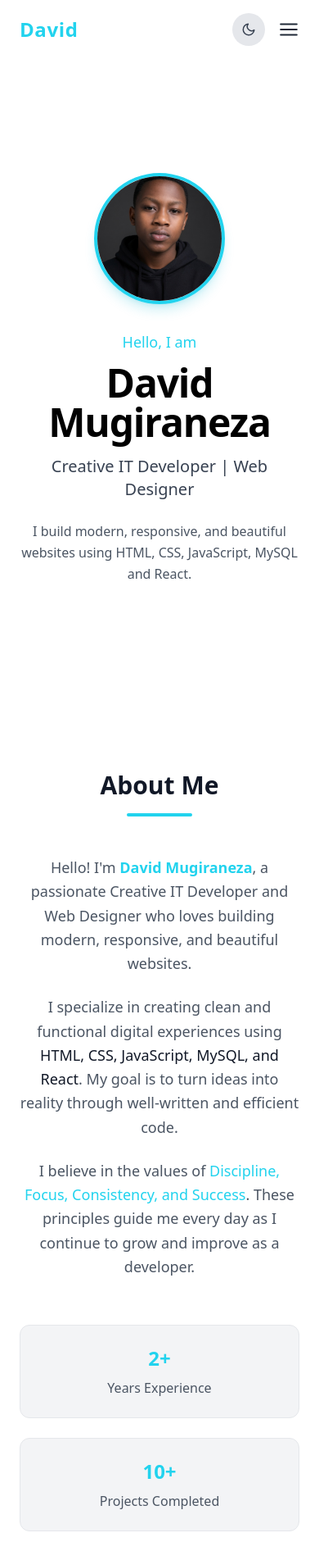
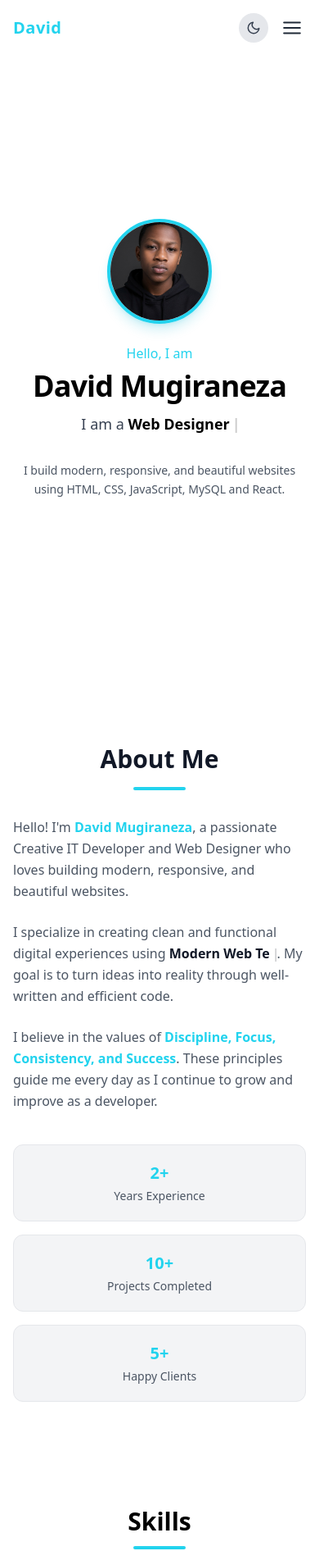
Before and after one commit to davidmgr-collab/david-portfolio, a React (Create React App) app: page / in a window 390 px wide. Shown: the top 1892 px of the page at 82% size. Built offline with nearby package versions, Linux system fonts and the light colour scheme.

Commit message:
Update portfolio sections, responsiveness, and components

```diff
--- a/package.json
+++ b/package.json
@@ -13,6 +13,7 @@
     "react-icons": "^5.7.0",
     "react-router-dom": "^7.18.1",
     "react-scripts": "5.0.1",
+    "react-simple-typewriter": "^5.0.1",
     "web-vitals": "^2.1.4"
   },
   "scripts": {
--- a/src/components/About.js
+++ b/src/components/About.js
@@ -1,21 +1,24 @@
+import { Typewriter } from "react-simple-typewriter";
+
 const About = () => {
   return (
     <section
       id="about"
-      className="py-24 bg-white dark:bg-[#0a1628] transition-colors duration-300"
+      className="py-16 md:py-24 bg-white dark:bg-[#0a1628] transition-colors duration-300"
     >
-      <div className="max-w-4xl mx-auto px-6 text-center">
+      <div className="max-w-4xl mx-auto px-4 sm:px-6 text-center">
 
         {/* Section Title */}
-        <h2 className="text-3xl md:text-4xl font-bold text-gray-900 dark:text-white mb-4">
+        <h2 className="text-3xl sm:text-4xl font-bold text-gray-900 dark:text-white mb-4">
           About Me
         </h2>
 
-        <div className="w-20 h-1 bg-cyan-400 mx-auto mb-12 rounded-full"></div>
+        <div className="w-16 sm:w-20 h-1 bg-cyan-400 mx-auto mb-8 sm:mb-12 rounded-full"></div>
 
         {/* Content */}
-        <div className="space-y-6 text-gray-600 dark:text-gray-300 text-lg leading-relaxed">
+        <div className="space-y-6 text-gray-600 dark:text-gray-300 text-base sm:text-lg leading-relaxed text-left sm:text-center">
 
+          {/* Paragraph 1: Static */}
           <p>
             Hello! I'm{" "}
             <span className="text-cyan-400 font-semibold">
@@ -25,19 +28,34 @@ const About = () => {
             building modern, responsive, and beautiful websites.
           </p>
 
-          <p>
+          {/* Paragraph 2: Animated Typewriter */}
+          <p className="min-h-[70px] sm:min-h-[32px]">
             I specialize in creating clean and functional digital experiences
             using{" "}
-            <span className="text-gray-900 dark:text-white">
-              HTML, CSS, JavaScript, MySQL, and React
+            <span className="text-gray-900 dark:text-white font-semibold">
+              <Typewriter
+                words={[
+                  "HTML, CSS, JavaScript, MySQL, and React",
+                  "Modern Web Technologies",
+                  "Responsive UI / UX Design",
+                  "Full-Stack Web Systems"
+                ]}
+                loop={0}
+                cursor
+                cursorStyle="|"
+                typeSpeed={70}
+                deleteSpeed={40}
+                delaySpeed={1500}
+              />
             </span>
             . My goal is to turn ideas into reality through well-written and
             efficient code.
           </p>
 
+          {/* Paragraph 3: Static */}
           <p>
             I believe in the values of{" "}
-            <span className="text-cyan-400">
+            <span className="text-cyan-400 font-semibold">
               Discipline, Focus, Consistency, and Success
             </span>
             . These principles guide me every day as I continue to grow and
@@ -46,26 +64,26 @@ const About = () => {
 
         </div>
 
-        {/* Cards */}
-        <div className="grid grid-cols-1 sm:grid-cols-3 gap-6 mt-14">
+        {/* Cards (Responsive Grid: 1 column on mobile, 3 columns on small screens and up) */}
+        <div className="grid grid-cols-1 sm:grid-cols-3 gap-4 sm:gap-6 mt-10 sm:mt-14">
 
-          <div className="bg-gray-100 dark:bg-[#111c33] border border-gray-200 dark:border-gray-800 rounded-xl p-6 hover:border-cyan-500 transition">
-            <h3 className="text-2xl font-bold text-cyan-400 mb-2">2+</h3>
-            <p className="text-gray-600 dark:text-gray-400">
+          <div className="bg-gray-100 dark:bg-[#111c33] border border-gray-200 dark:border-gray-800 rounded-xl p-5 sm:p-6 hover:border-cyan-500 transition">
+            <h3 className="text-xl sm:text-2xl font-bold text-cyan-400 mb-1 sm:mb-2">2+</h3>
+            <p className="text-sm sm:text-base text-gray-600 dark:text-gray-400">
               Years Experience
             </p>
           </div>
 
-          <div className="bg-gray-100 dark:bg-[#111c33] border border-gray-200 dark:border-gray-800 rounded-xl p-6 hover:border-cyan-500 transition">
-            <h3 className="text-2xl font-bold text-cyan-400 mb-2">10+</h3>
-            <p className="text-gray-600 dark:text-gray-400">
+          <div className="bg-gray-100 dark:bg-[#111c33] border border-gray-200 dark:border-gray-800 rounded-xl p-5 sm:p-6 hover:border-cyan-500 transition">
+            <h3 className="text-xl sm:text-2xl font-bold text-cyan-400 mb-1 sm:mb-2">10+</h3>
+            <p className="text-sm sm:text-base text-gray-600 dark:text-gray-400">
               Projects Completed
             </p>
           </div>
 
-          <div className="bg-gray-100 dark:bg-[#111c33] border border-gray-200 dark:border-gray-800 rounded-xl p-6 hover:border-cyan-500 transition">
-            <h3 className="text-2xl font-bold text-cyan-400 mb-2">5+</h3>
-            <p className="text-gray-600 dark:text-gray-400">
+          <div className="bg-gray-100 dark:bg-[#111c33] border border-gray-200 dark:border-gray-800 rounded-xl p-5 sm:p-6 hover:border-cyan-500 transition">
+            <h3 className="text-xl sm:text-2xl font-bold text-cyan-400 mb-1 sm:mb-2">5+</h3>
+            <p className="text-sm sm:text-base text-gray-600 dark:text-gray-400">
               Happy Clients
             </p>
           </div>
--- a/src/components/Footer.js
+++ b/src/components/Footer.js
@@ -6,44 +6,40 @@ const Footer = () => {
       className="
         bg-white dark:bg-[#0a1628]
         border-t border-gray-300 dark:border-gray-800
-      py-10
-      transition
+        py-8 sm:py-10
+        transition-colors duration-300
       "
     >
-      <div className="max-w-5xl mx-auto px-6 text-center">
+      <div className="max-w-5xl mx-auto px-4 sm:px-6 text-center">
 
         {/* Name */}
         <h3
           className="
-          text-xl font-bold mb-3 tracking-wide
+            text-lg sm:text-xl font-bold mb-2 sm:mb-3 tracking-wide
             text-cyan-500
           "
         >
           David Mugiraneza
         </h3>
 
-
         {/* Text */}
         <p
           className="
             text-gray-600 dark:text-gray-400
-          text-sm mb-6
+            text-xs sm:text-sm mb-5 sm:mb-6
           "
         >
           Creative IT Developer & Web Designer
         </p>
 
-
-
         {/* Social Icons */}
         <div
           className="
-          flex justify-center gap-5 mb-6
+            flex justify-center gap-5 sm:gap-6 mb-5 sm:mb-6
             text-gray-600 dark:text-gray-400
-          text-lg
+            text-lg sm:text-xl
           "
         >
-
           <a
             href="https://github.com/"
             target="_blank"
@@ -56,7 +52,6 @@ const Footer = () => {
           >
             <FaGithub />
           </a>
-
 
           <a
             href="https://linkedin.com/"
@@ -71,7 +66,6 @@ const Footer = () => {
             <FaLinkedin />
           </a>
 
-
           <a
             href="mailto:davidmugiraneza34@gmail.com"
             className="
@@ -82,33 +76,26 @@ const Footer = () => {
           >
             <FaEnvelope />
           </a>
-
-
         </div>
-
-
 
         {/* Divider */}
         <div
           className="
-          w-24 h-[1px]
+            w-20 sm:w-24 h-[1px]
             bg-gray-300 dark:bg-gray-700
-          mx-auto mb-4
+            mx-auto mb-3 sm:mb-4
           "
         ></div>
-
-
 
         {/* Copyright */}
         <p
           className="
             text-gray-500 dark:text-gray-500
-          text-sm
+            text-xs sm:text-sm
           "
         >
           © {new Date().getFullYear()} David Mugiraneza. All rights reserved.
         </p>
-
 
       </div>
     </footer>
--- a/src/components/Hero.js
+++ b/src/components/Hero.js
@@ -1,21 +1,23 @@
+import { Typewriter } from "react-simple-typewriter";
+
 const Hero = () => {
   return (
     <section
       id="home"
       className="
-        min-h-screen flex items-center justify-center pt-20
-        bg-white dark:bg-[#0a1628] transition
+        min-h-screen flex items-center justify-center pt-20 pb-12
+        bg-white dark:bg-[#0a1628] transition-colors duration-300
       "
     >
-      <div className="max-w-4xl mx-auto px-6 text-center">
+      <div className="max-w-4xl mx-auto px-4 sm:px-6 text-center">
 
         {/* Profile Photo */}
-        <div className="mb-8 flex justify-center">
+        <div className="mb-6 sm:mb-8 flex justify-center">
           <img
             src="/dvd.jpg"
             alt="David Mugiraneza"
             className="
-              w-40 h-40 md:w-48 md:h-48
+              w-32 h-32 sm:w-40 sm:h-40 md:w-48 md:h-48
               rounded-full object-cover
               border-4 border-cyan-400
               shadow-lg shadow-cyan-500/20
@@ -24,30 +26,46 @@ const Hero = () => {
         </div>
 
         {/* Greeting */}
-        <p className="text-cyan-400 text-lg mb-3">
+        <p className="text-cyan-400 text-base sm:text-lg mb-2 sm:mb-3">
           Hello, I am
         </p>
 
         {/* Name */}
         <h1 className="
-          text-5xl md:text-7xl font-bold mb-4 tracking-tight
+          text-4xl sm:text-6xl md:text-7xl font-bold mb-3 sm:mb-4 tracking-tight
           text-black dark:text-white
         ">
           David Mugiraneza
         </h1>
 
-        {/* Title */}
+        {/* Animated Title */}
         <h2 className="
-          text-xl md:text-2xl font-medium mb-6
-          text-gray-700 dark:text-gray-300
+          text-lg sm:text-xl md:text-2xl font-medium mb-4 sm:mb-6 min-h-[44px] sm:min-h-[36px]
+          text-gray-700 dark:text-cyan-400
         ">
-          Creative IT Developer | Web Designer
+          <span>I am a </span>
+          <span className="font-semibold text-black dark:text-white">
+            <Typewriter
+              words={[
+                "Creative IT Developer",
+                "Web Designer",
+                "Full-Stack Developer",
+                "Problem Solver"
+              ]}
+              loop={0}
+              cursor
+              cursorStyle="|"
+              typeSpeed={80}
+              deleteSpeed={50}
+              delaySpeed={1500}
+            />
+          </span>
         </h2>
 
         {/* Description */}
         <p className="
-          text-base md:text-lg max-w-2xl mx-auto leading-relaxed
-          text-gray-600 dark:text-gray-400
+          text-sm sm:text-base md:text-lg max-w-xl sm:max-w-2xl mx-auto leading-relaxed
+          text-gray-600 dark:text-gray-400 px-2 sm:px-0
         ">
           I build modern, responsive, and beautiful websites using HTML, CSS,
           JavaScript, MySQL and React.
--- a/src/components/Home.js
+++ b/src/components/Home.js
@@ -1,146 +1,53 @@
-// import react from "react";
-// import {Link } from "react-router-dom";
-
-// function Home(){
-//     return(
-//         <div>
-//         <div className="bg-blue-800 p-64 m-8 mx-auto text-center text-white ">
-//         <h1 className="text-xl p-4">David Mugiraneza</h1>
-//         <h2 className="text-l p-4">Creative IT Developer| Web Design</h2>
-//         <p  className="text-sm p-4">
-//              I build modern, responsive, and beautiful websites using HTML, CSS, JavaScript, MYSQL and React.
-//         </p>
-//         <Link to="/projects" className="bg-blue-500 rounded p-3 transition delay-150 duration-300 ease-in-out hover:bg-blue-500"> View My Work</Link>
-//         </div>
-//         </div>
-//     )
-// }
-// export default Home;
 import { useState } from "react";
+import { Typewriter } from "react-simple-typewriter";
 import ContactForm from "../components/ContactForm";
 
-
 const Home = () => {
-
-
-const [openForm,setOpenForm] = useState(false);
-
-
+  const [openForm, setOpenForm] = useState(false);
 
   return (
-
-<section
-className="
-min-h-screen
-bg-[#081225]
-flex
-items-center
-justify-center
-px-6
-"
->
-
-
+    <section className="min-h-screen bg-[#081225] flex items-center justify-center px-6">
       <div className="text-center">
-
-
-<h1
-className="
-text-5xl
-md:text-7xl
-font-bold
-text-white
-"
->
-
+        <h1 className="text-5xl md:text-7xl font-bold text-white">
           David Mugiraneza
-
         </h1>
 
 
-
-<h2
-className="
-text-2xl
-text-cyan-400
-mt-4
-"
->
-
-IT Developer
-
+        <h2 className="text-2xl text-cyan-400 mt-4 min-h-[40px]">
+          <span>I am a </span>
+          <span className="font-semibold text-white">
+            <Typewriter
+              words={[
+                "Creative IT Developer",
+                "Web Designer",
+                "Full-Stack Developer",
+                "Problem Solver"
+              ]}
+              loop={0}
+              cursor
+              cursorStyle="|"
+              typeSpeed={80}
+              deleteSpeed={50}
+              delaySpeed={1500}
+            />
+          </span>
         </h2>
 
-
-
-<p
-className="
-text-gray-400
-max-w-xl
-mx-auto
-mt-6
-"
->
-
-I build modern web applications,
-school management systems and
-responsive websites.
-
+        <p className="text-gray-400 max-w-xl mx-auto mt-6">
+          I build modern web applications, school management systems, and responsive websites.
         </p>
 
-
-
-
         <button
-
-onClick={()=>setOpenForm(true)}
-
-className="
-mt-8
-bg-cyan-400
-text-black
-px-8
-py-4
-rounded-full
-font-bold
-hover:bg-cyan-300
-transition
-"
-
+          onClick={() => setOpenForm(true)}
+          className="mt-8 bg-cyan-400 text-black px-8 py-4 rounded-full font-bold hover:bg-cyan-300 transition"
         >
-
           Say Hello 👋
-
         </button>
-
-
-
       </div>
 
-
-
-
-{
-openForm && (
-
-<ContactForm
-
-closeForm={()=>setOpenForm(false)}
-
-/>
-
-)
-
-}
-
-
-
+      {openForm && <ContactForm closeForm={() => setOpenForm(false)} />}
     </section>
-
   );
-
-
 };
 
-
 export default Home;
--- a/src/components/Navbar.js
+++ b/src/components/Navbar.js
@@ -4,9 +4,9 @@ import { FiMenu, FiX, FiMoon, FiSun } from "react-icons/fi";
 const Navbar = () => {
   const [isOpen, setIsOpen] = useState(false);
   const [scrolled, setScrolled] = useState(false);
-  const [darkMode, setDarkMode] = useState(false); // ✅ default false
+  const [darkMode, setDarkMode] = useState(false);
 
-  // ✅ Load theme properly
+  // Load theme properly
   useEffect(() => {
     const savedTheme = localStorage.getItem("theme");
 
@@ -19,14 +19,14 @@ const Navbar = () => {
     }
   }, []);
 
-  // ✅ Scroll shadow + blur
+  // Scroll shadow + blur
   useEffect(() => {
     const handleScroll = () => setScrolled(window.scrollY > 20);
     window.addEventListener("scroll", handleScroll);
     return () => window.removeEventListener("scroll", handleScroll);
   }, []);
 
-  // ✅ Toggle Theme
+  // Toggle Theme
   const toggleTheme = () => {
     if (darkMode) {
       document.documentElement.classList.remove("dark");
@@ -50,31 +50,30 @@ const Navbar = () => {
 
   return (
     <nav
-      className={`fixed top-0 w-full z-50 transition-all duration-300
-      ${
+      className={`fixed top-0 w-full z-50 transition-all duration-300 ${
         scrolled
           ? "backdrop-blur-md bg-white/70 dark:bg-[#0a1628]/70 shadow-lg"
           : "bg-white dark:bg-[#0a1628]"
       }`}
     >
-      <div className="max-w-6xl mx-auto px-6 py-4 flex items-center justify-between">
+      <div className="max-w-6xl mx-auto px-4 sm:px-6 py-4 flex items-center justify-between">
 
         {/* Logo */}
         <a
           href="#home"
-          className="text-2xl font-bold text-cyan-400 tracking-wide"
+          className="text-xl sm:text-2xl font-bold text-cyan-400 tracking-wide"
         >
           David
         </a>
 
         {/* Desktop Menu */}
-        <ul className="hidden md:flex items-center gap-8">
+        <ul className="hidden md:flex items-center gap-6 lg:gap-8">
           {links.map((link) => (
             <li key={link.name}>
               <a
                 href={link.href}
                 className="
-                  relative text-gray-800 dark:text-white
+                  relative text-sm lg:text-base text-gray-800 dark:text-white
                   hover:text-cyan-400 transition
                   after:content-['']
                   after:absolute after:left-0 after:-bottom-1
@@ -91,17 +90,18 @@ const Navbar = () => {
         </ul>
 
         {/* Right Controls */}
-        <div className="flex items-center gap-4">
+        <div className="flex items-center gap-3 sm:gap-4">
 
           {/* Theme Toggle */}
           <button
             onClick={toggleTheme}
             className="
-              w-10 h-10 rounded-full
+              w-9 h-9 sm:w-10 sm:h-10 rounded-full
               bg-gray-200 dark:bg-gray-700
               flex items-center justify-center
               transition hover:scale-110
             "
+            aria-label="Toggle Theme"
           >
             {darkMode ? (
               <FiSun size={18} className="text-yellow-400" />
@@ -112,8 +112,9 @@ const Navbar = () => {
 
           {/* Mobile Menu Button */}
           <button
-            className="md:hidden text-gray-800 dark:text-white"
+            className="md:hidden text-gray-800 dark:text-white p-1"
             onClick={() => setIsOpen(!isOpen)}
+            aria-label="Toggle Menu"
           >
             {isOpen ? <FiX size={26} /> : <FiMenu size={26} />}
           </button>
@@ -121,12 +122,13 @@ const Navbar = () => {
         </div>
       </div>
 
-      {/* Mobile Menu */}
+      {/* Mobile Menu Dropdown */}
       {isOpen && (
         <ul className="
-          md:hidden flex flex-col items-center gap-6 py-8
+          md:hidden flex flex-col items-center gap-5 py-6
           bg-white dark:bg-[#0a1628]
           border-t border-gray-200 dark:border-gray-700
+          shadow-xl transition-all
         ">
           {links.map((link) => (
             <li key={link.name}>
@@ -134,8 +136,8 @@ const Navbar = () => {
                 href={link.href}
                 onClick={() => setIsOpen(false)}
                 className="
-                  text-lg text-gray-800 dark:text-white
-                  hover:text-cyan-400 transition
+                  text-base sm:text-lg text-gray-800 dark:text-white
+                  hover:text-cyan-400 transition font-medium
                 "
               >
                 {link.name}
--- a/src/components/Skills.js
+++ b/src/components/Skills.js
@@ -12,7 +12,6 @@ import { SiMysql } from "react-icons/si";
 import { MdApi } from "react-icons/md";
 import { FiLayout } from "react-icons/fi";
 
-
 const skills = [
   { name: "HTML", icon: <FaHtml5 className="text-orange-500" /> },
   { name: "CSS", icon: <FaCss3Alt className="text-blue-500" /> },
@@ -26,38 +25,30 @@ const skills = [
   { name: "UI/UX", icon: <FiLayout className="text-pink-400" /> },
 ];
 
-
 const Skills = () => {
-
   return (
-
     <section
       id="skills"
       className="
-        py-24
+        py-16 md:py-24
         bg-white dark:bg-[#0a1628]
-        transition
+        transition-colors duration-300
       "
     >
-
-      <div className="max-w-5xl mx-auto px-6 text-center">
-
+      <div className="max-w-5xl mx-auto px-4 sm:px-6 text-center">
 
         {/* Title */}
         <h2
           className="
-          text-3xl md:text-4xl
-          font-bold mb-4
-          text-black dark:text-white
+            text-3xl sm:text-4xl
+            font-bold mb-3 sm:mb-4
+            text-black dark:text-white
           "
         >
           Skills
         </h2>
 
-
-        <div className="w-20 h-1 bg-cyan-400 mx-auto mb-14 rounded-full"></div>
-
-
+        <div className="w-16 sm:w-20 h-1 bg-cyan-400 mx-auto mb-10 sm:mb-14 rounded-full"></div>
 
         {/* Skills Grid */}
         <div className="
@@ -65,90 +56,57 @@ const Skills = () => {
           grid-cols-2
           sm:grid-cols-3
           md:grid-cols-5
-          gap-6
+          gap-4 sm:gap-6
         ">
-
-
-          {skills.map((skill)=>(
-
-
+          {skills.map((skill) => (
             <div
               key={skill.name}
               className="
                 group
-
                 bg-gray-100 dark:bg-[#111c33]
-
                 border
-                border-gray-300 dark:border-gray-800
-
+                border-gray-200 dark:border-gray-800
                 hover:border-cyan-400
-
                 rounded-2xl
-
-                py-8 px-4
-
-                flex flex-col items-center justify-center gap-4
-
+                py-6 sm:py-8 px-4
+                flex flex-col items-center justify-center gap-3 sm:gap-4
                 transition-all duration-300
-
                 hover:-translate-y-2
-
                 hover:shadow-xl
-                hover:shadow-cyan-500/10
+                hover:shadow-cyan-500/20
+                cursor-pointer
               "
             >
-
-
-
               {/* Icon */}
               <div
                 className="
-                text-4xl
-                group-hover:scale-110
-                transition-transform duration-300
+                  text-3xl sm:text-4xl
+                  group-hover:scale-125
+                  transition-transform duration-300
                 "
               >
                 {skill.icon}
               </div>
 
-
-
-
               {/* Skill Name */}
               <span
                 className="
-                font-medium
-
-                text-gray-700 dark:text-gray-200
-
-                group-hover:text-black
-                dark:group-hover:text-white
-
-                transition
+                  text-sm sm:text-base font-medium
+                  text-gray-700 dark:text-gray-200
+                  group-hover:text-black
+                  dark:group-hover:text-white
+                  transition-colors
                 "
               >
                 {skill.name}
               </span>
-
-
-
             </div>
-
-
           ))}
-
-
         </div>
 
-
       </div>
-
-
     </section>
-
   );
 };
 
-
 export default Skills;
```
Also changed, not shown: src/components/Contact.js (+20 -32 lines), src/components/ContactForm.js (+61 -41 lines), src/components/Experience.js (+24 -75 lines), src/components/Projects.js (+41 -23 lines), 1 other file (tests, documents, lock files or other folders). Lines whose indentation alone changed are shown as unchanged.
